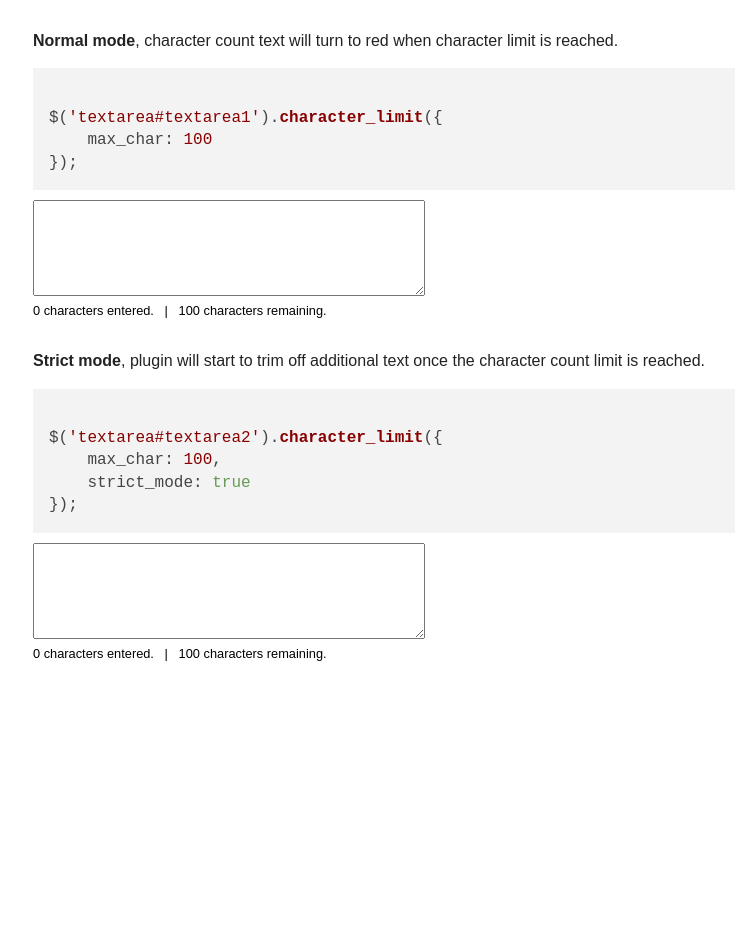
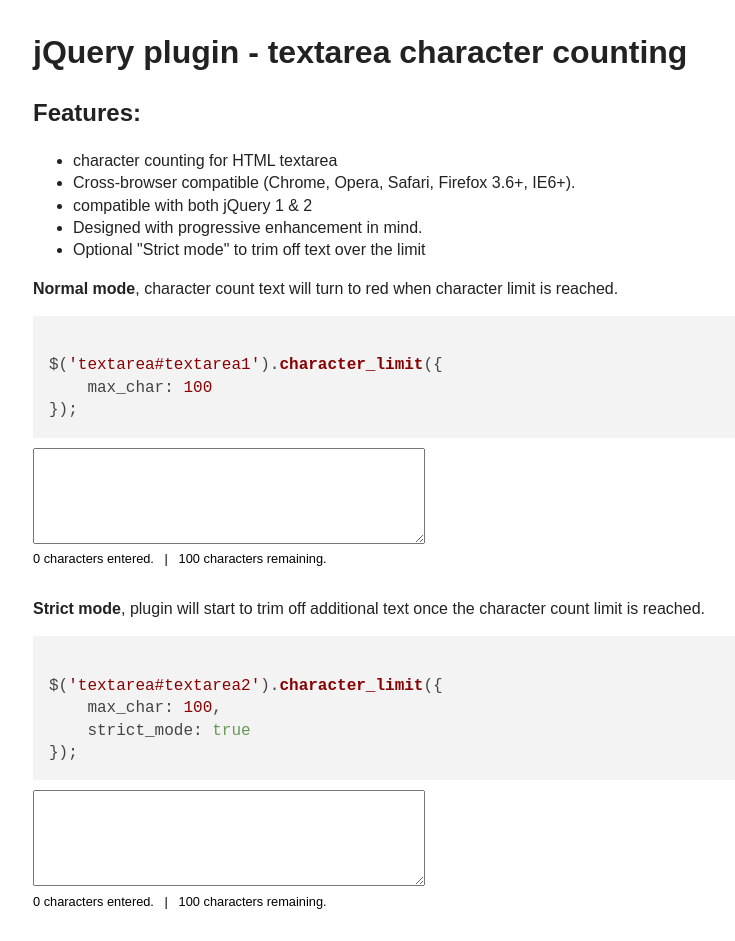
Before and after one commit to ShawneeY/jQuery-plugin---textarea-character-counting, a plain HTML site: page index.html in a window 1280 px wide. Shown: the whole page, without its empty margins (207-942 px from the left). Before the commit the page ends 800 px from the top, so only its background shows below. Drawn offline with nearby package versions, Linux system fonts and the light colour scheme.

Commit message:
Update demo page with more information

```diff
--- a/index.html
+++ b/index.html
@@ -23,6 +23,18 @@
 
         <!-- Add your site or application content here -->
         <div class="container">
+
+            <h1>jQuery plugin - textarea character counting</h1>
+
+            <h2>Features:</h2>
+            <ul>
+                <li>character counting for HTML textarea</li>
+                <li>Cross-browser compatible (Chrome, Opera, Safari, Firefox 3.6+, IE6+).</li>
+                <li>compatible with both jQuery 1 & 2</li>
+                <li>Designed with progressive enhancement in mind.</li>
+                <li>Optional "Strict mode" to trim off text over the limit</li>
+            </ul>
+
             <p><strong>Normal mode</strong>, character count text will turn to red when character limit is reached.</p>
             <div class="code-container">
 
```
